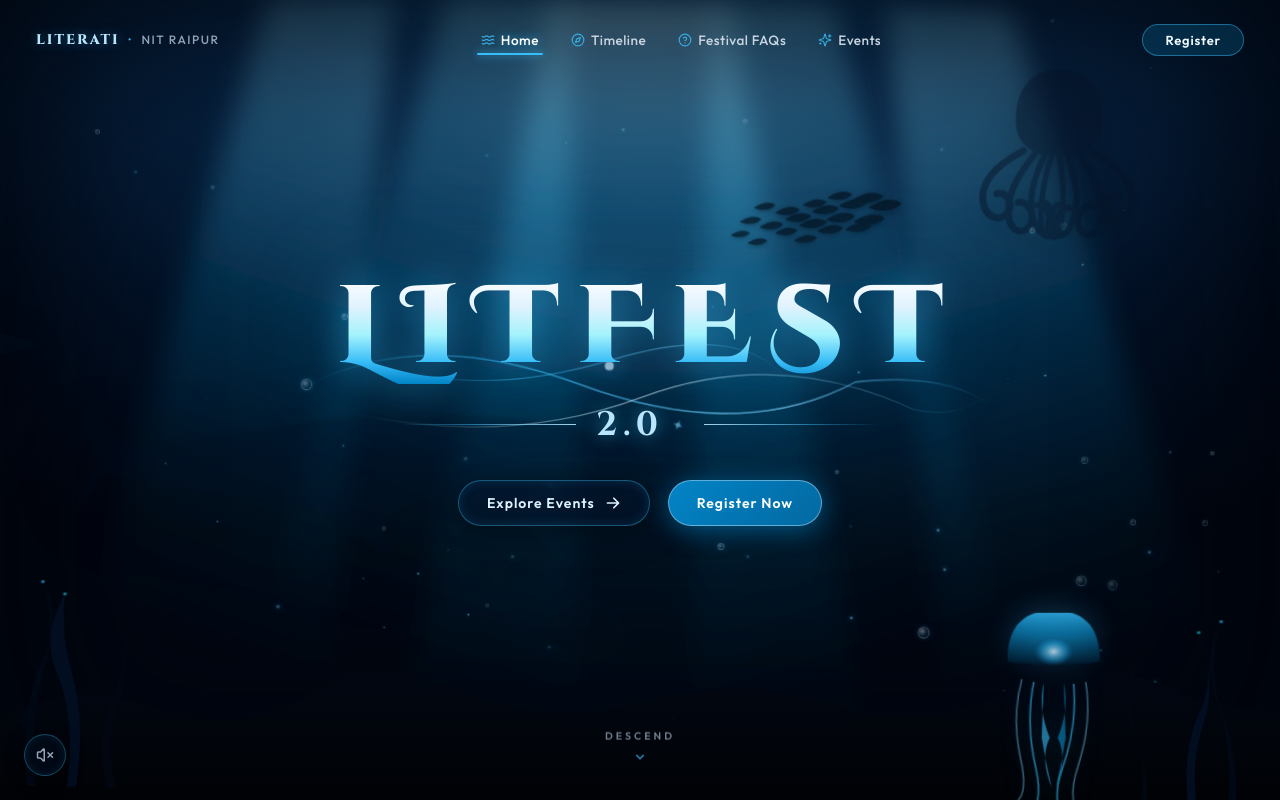
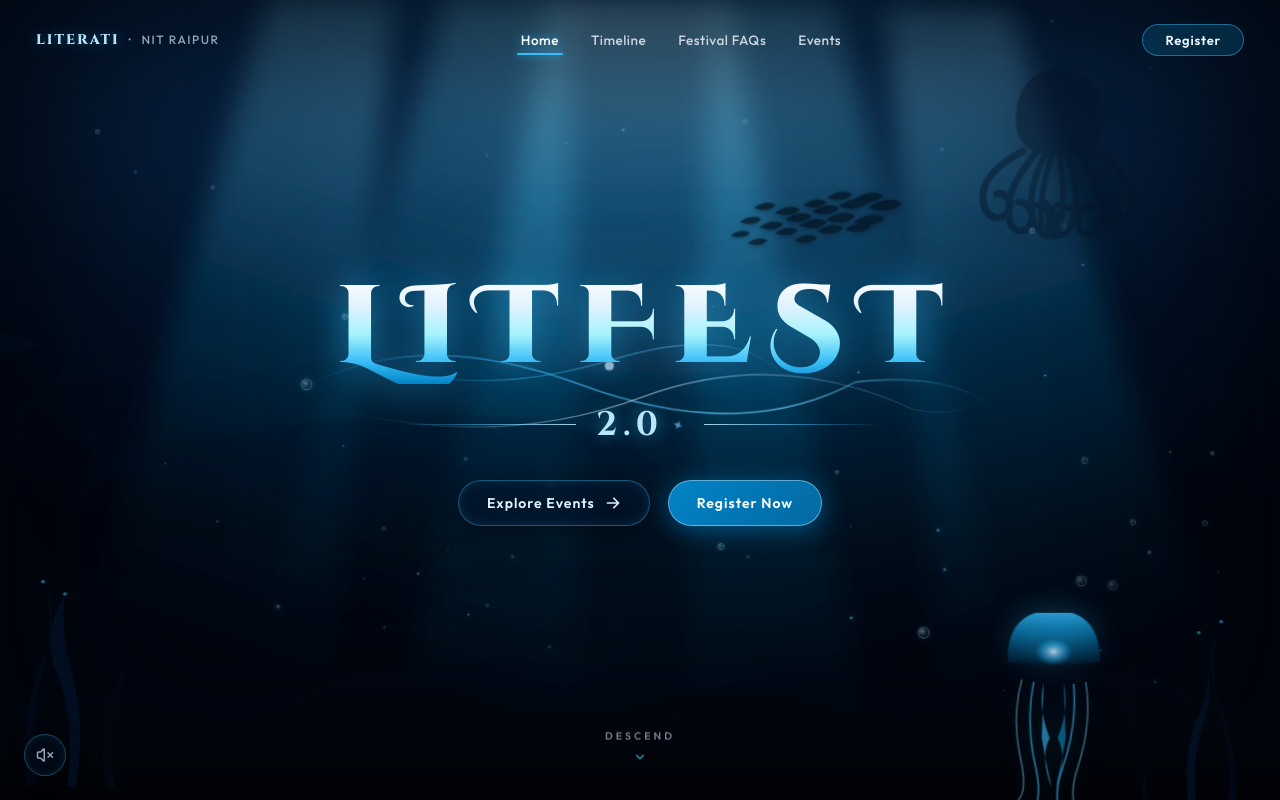
Before and after one commit to Shourya-31/LITFEST-2.0, a React (Vite) app in the folder frontend/: page / in a window 1280 px wide. Built offline with nearby package versions, Linux system fonts and the light colour scheme; a web font is replaced by a local one.

Commit message:
Update Navbar.tsx
Removed the Icons in the Navbar

```diff
--- a/frontend/src/components/navigation/Navbar.tsx
+++ b/frontend/src/components/navigation/Navbar.tsx
@@ -1,5 +1,4 @@
 import React, { useState } from 'react';
-import { Compass, HelpCircle, Sparkles, Menu, X, Waves } from 'lucide-react';
 import { soundEngine } from '../../utils/soundEngine';
 
 interface NavbarProps {
@@ -78,7 +77,7 @@ export const Navbar: React.FC<NavbarProps> = ({
           <span className="brand-secondary">NIT RAIPUR</span>
         </a>
 
-        {/* Center Navigation Links */}
+        {/* Center Navigation Links (Pure Floating Text) */}
         <nav className="desktop-nav nav-links-menu" aria-label="Main Navigation">
           <button
             type="button"
@@ -86,7 +85,6 @@ export const Navbar: React.FC<NavbarProps> = ({
             onClick={handleHomeClick}
             id="nav-link-home"
           >
-            <Waves size={14} className="nav-icon" />
             <span>Home</span>
           </button>
 
@@ -96,7 +94,6 @@ export const Navbar: React.FC<NavbarProps> = ({
             onClick={handleTimelineClick}
             id="nav-link-timeline"
           >
-            <Compass size={14} className="nav-icon" />
             <span>Timeline</span>
           </button>
 
@@ -106,7 +103,6 @@ export const Navbar: React.FC<NavbarProps> = ({
             onClick={handleFaqClick}
             id="nav-link-faqs"
           >
-            <HelpCircle size={14} className="nav-icon" />
             <span>Festival FAQs</span>
           </button>
 
@@ -116,7 +112,6 @@ export const Navbar: React.FC<NavbarProps> = ({
             onClick={handleArenasClick}
             id="nav-link-events"
           >
-            <Sparkles size={14} className="nav-icon" />
             <span>Events</span>
           </button>
         </nav>
@@ -155,7 +150,6 @@ export const Navbar: React.FC<NavbarProps> = ({
             className="mobile-nav-link"
             onClick={handleHomeClick}
           >
-            <Waves size={18} />
             <span>Home</span>
           </button>
 
@@ -164,7 +158,6 @@ export const Navbar: React.FC<NavbarProps> = ({
             className="mobile-nav-link"
             onClick={handleTimelineClick}
           >
-            <Compass size={18} />
             <span>Timeline</span>
           </button>
 
@@ -173,7 +166,6 @@ export const Navbar: React.FC<NavbarProps> = ({
             className="mobile-nav-link"
             onClick={handleFaqClick}
           >
-            <HelpCircle size={18} />
             <span>Festival FAQs</span>
           </button>
 
@@ -182,7 +174,6 @@ export const Navbar: React.FC<NavbarProps> = ({
             className="mobile-nav-link"
             onClick={handleArenasClick}
           >
-            <Sparkles size={18} />
             <span>Events</span>
           </button>
 
```
